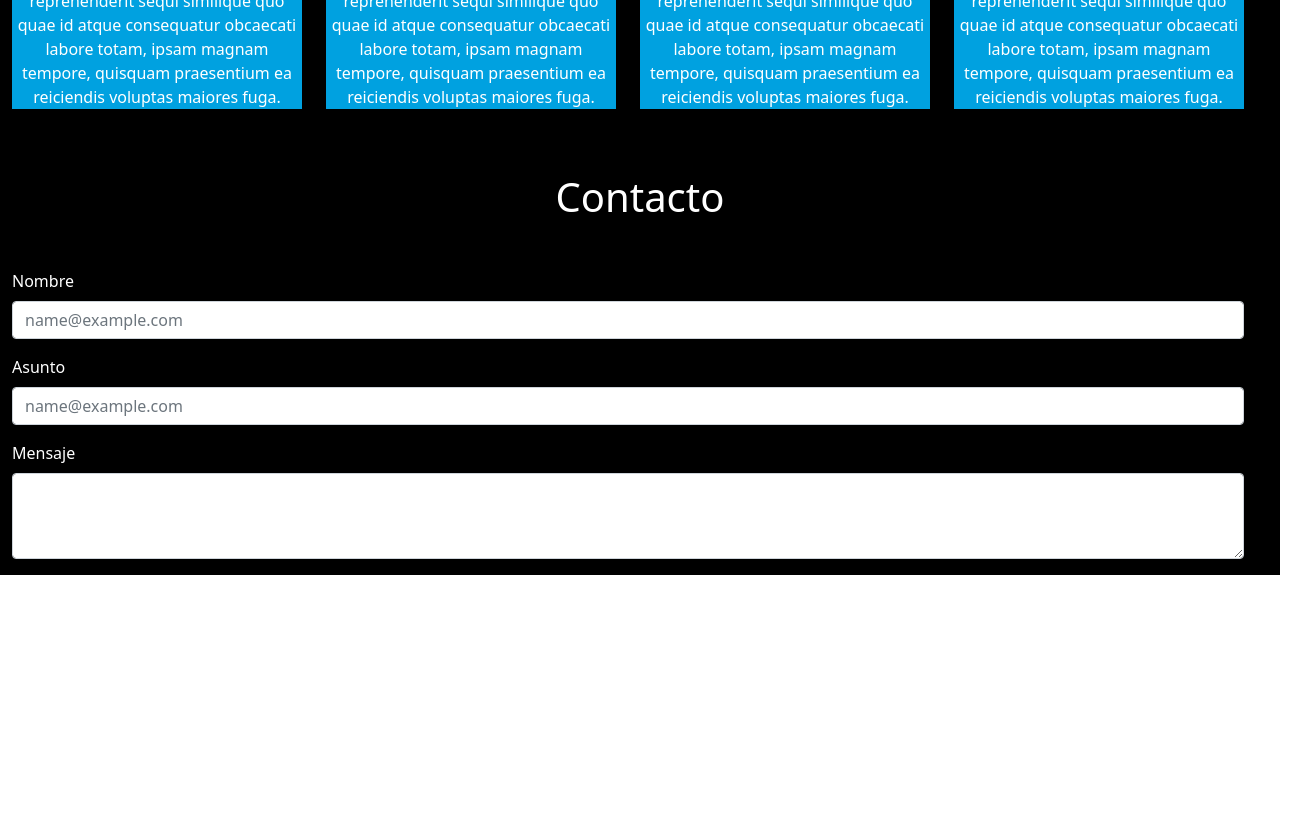
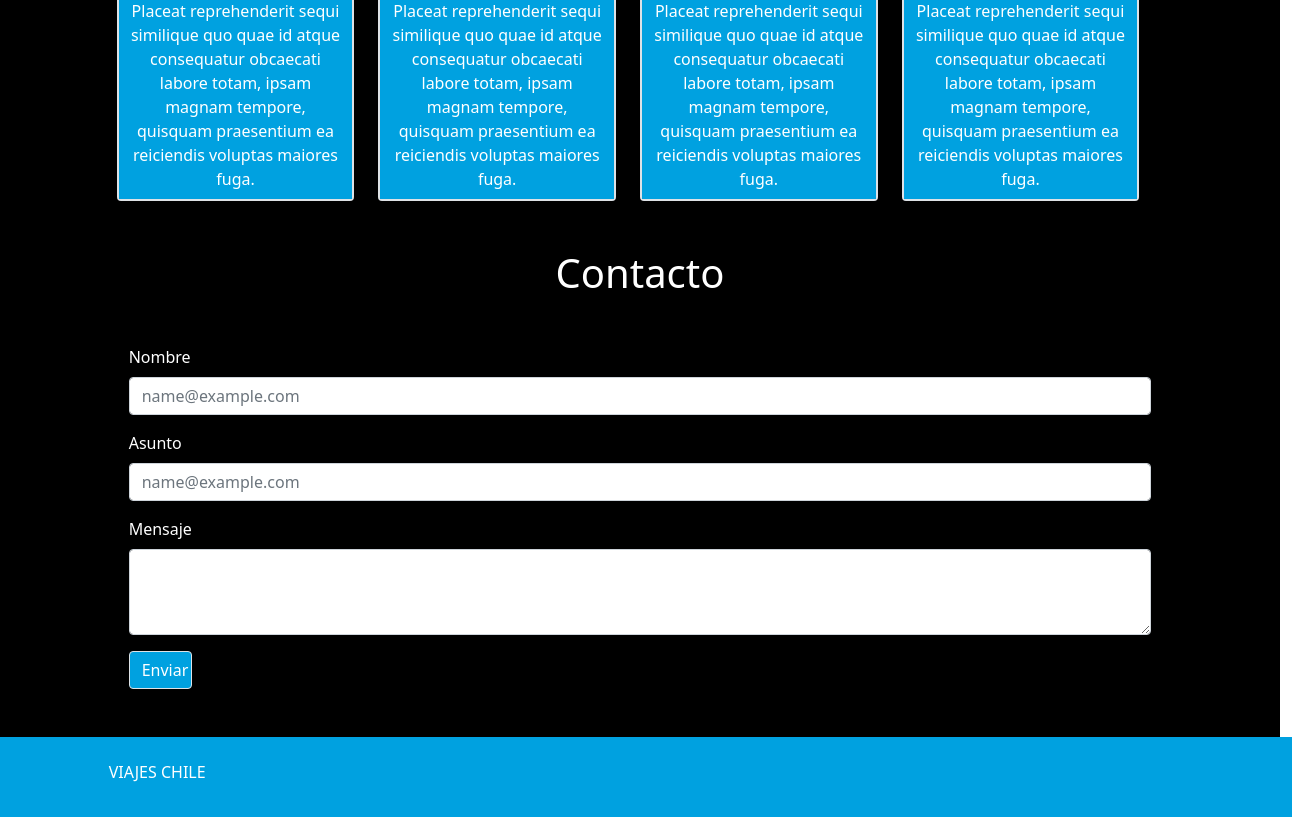
Before and after one commit to Hatecrew171/viajes_chile, a plain HTML site: page index.html in a window 1280 px wide. Shown: the part 613-1430 px from the top of the page, 1316 px wide, since content can reach past the window. Before the commit the page ends 1188 px from the top, so only its background shows below. Drawn offline with nearby package versions, Linux system fonts and the light colour scheme; a script that the page names is missing.

Commit message:
fixes varios HTML/CSS

```diff
--- a/assets/css/styles.css
+++ b/assets/css/styles.css
@@ -12,6 +12,13 @@ a{
 .list-blue{
     background-color: #00a1e0;
     color: white;
+    margin: 0 auto;
+}
+
+.bg-blue{
+    background-color: #00a1e0;
+    color: white;
+    min-height: 10vh;
 }
 
 .bg-black{
@@ -19,9 +26,10 @@ a{
 }
 
 .img-top{
-    width: 25rem;
-    max-height: 25vh;
+    width: 100%;
+    max-height: 18vh;
 }
 .desc-img{
-    max-width: 25rem;
+    width: 100%;
+    min-height: 1rem;
 }
--- a/index.html
+++ b/index.html
@@ -9,9 +9,10 @@
     <title>Viajes Chile</title>
 </head>
 <body>
-    <div class="row">
-        <nav class="navbar navbar-expand-lg z-1 position-absolute ms-5">
-            <div class="container-fluid me-5">
+    <main>
+        <div class="row bg-black">
+            <nav class="navbar navbar-expand-lg z-1 position-absolute">
+                <div class="container-fluid mx-5">
                     <a class="navbar-brand" href="#">
                         <img src="assets/img/viajes.svg" alt="Bootstrap" width="30" height="24">
                       </a>
@@ -22,7 +23,7 @@
                         <span class="navbar-toggler-icon"></span>
                     </button>
                     <div class="collapse navbar-collapse mx-auto" id="navbarSupportedContent">
-                    <ul class="navbar-nav navbar-nav-scroll ms-auto me-5" style="--bs-scroll-height: 100px;">
+                        <ul class="navbar-nav navbar-nav-scroll ms-auto" style="--bs-scroll-height: 100px;">
                             <li class="nav-item">
                             <a class="nav-link txth" href="#inicio">Inicio</a>
                             </li>
@@ -61,8 +62,12 @@
                 </button>
             </div>
         </div>
-    <div class="row bg-black text-white text-center mx-auto">
-        <h1 class="my-5">Quiénes Somos?</h1>
+    </main>
+    <section>
+        <div class="row bg-black text-white text-center mx-auto pb-5">
+            <h1 class="my-5" id="quienessomos">Quiénes Somos?</h1>
+            <div class="col-1"></div>
+            <div class="col-10">
                 <div class="row">
                     <div class="col-4">
                         <div class="list-blue mx-auto" style="width: 18rem;">
@@ -89,45 +94,64 @@
                         </div>
                     </div>
                 </div>
-        <h1 class="my-5">Destacados</h1>
+            </div>
+            <div class="col-1"></div>
+            <h1 class="my-5" id="destacados">Destacados</h1>
             <div class="row">
-            <div class="col-3">
+                <div class="col-1"></div>
+                <div class="col-10">
+                    <div class="row">
+                        <div class="col-3 mx-auto">
+                            <div class="border border-2 rounded-2">
                                 <div>
                                     <img src="assets/img/card1.jpg" class="img-top" alt="...">
                                 </div>
-                <div class="list-blue mx-auto desc-img">
-                    <p>Lorem ipsum, dolor sit amet consectetur adipisicing elit. Placeat reprehenderit sequi similique quo quae id atque consequatur obcaecati labore totam, ipsam magnam tempore, quisquam praesentium ea reiciendis voluptas maiores fuga.</p>
+                                <div class="mx-auto my-auto desc-img">
+                                    <p class="list-blue p-2">Lorem ipsum, dolor sit amet consectetur adipisicing elit. Placeat reprehenderit sequi similique quo quae id atque consequatur obcaecati labore totam, ipsam magnam tempore, quisquam praesentium ea reiciendis voluptas maiores fuga.</p>
+                                </div>
+                            </div>
+                        </div>
+                        <div class="col-3 mx-auto">
+                            <div class="border border-2 rounded-2">
+                                <div>
+                                    <img src="assets/img/card2.jpg" class="img-top" alt="...">
+                                </div>
+                                <div class="mx-auto my-auto desc-img">
+                                    <p class="list-blue p-2">Lorem ipsum, dolor sit amet consectetur adipisicing elit. Placeat reprehenderit sequi similique quo quae id atque consequatur obcaecati labore totam, ipsam magnam tempore, quisquam praesentium ea reiciendis voluptas maiores fuga.</p>
+                                </div>
+                            </div>
+                        </div>
+                        <div class="col-3 mx-auto">
+                            <div class="border border-2 rounded-2">
+                                <div>
+                                    <img src="assets/img/card3.jpg" class="img-top" alt="...">
+                                </div>
+                                <div class="mx-auto my-auto desc-img">
+                                    <p class="list-blue p-2">Lorem ipsum, dolor sit amet consectetur adipisicing elit. Placeat reprehenderit sequi similique quo quae id atque consequatur obcaecati labore totam, ipsam magnam tempore, quisquam praesentium ea reiciendis voluptas maiores fuga.</p>
+                                </div>
+                            </div>
+                        </div>
+                        <div class="col-3 mx-auto">
+                            <div class="border border-2 rounded-2">
+                                <div>
+                                    <img src="assets/img/card4.jpg" class="img-top" alt="...">
+                                </div>
+                                <div class="mx-auto my-auto desc-img">
+                                    <p class="list-blue p-2">Lorem ipsum, dolor sit amet consectetur adipisicing elit. Placeat reprehenderit sequi similique quo quae id atque consequatur obcaecati labore totam, ipsam magnam tempore, quisquam praesentium ea reiciendis voluptas maiores fuga.</p>
+                                </div>
+                            </div>
+                        </div>
                     </div>
 
                 </div>
-            <div class="col-3">
-                <div>
-                    <img src="assets/img/card2.jpg" class="img-top" alt="...">
+                <div class="col-1"></div>
             </div>
-                <div class="list-blue mx-auto desc-img">
-                    <p>Lorem ipsum, dolor sit amet consectetur adipisicing elit. Placeat reprehenderit sequi similique quo quae id atque consequatur obcaecati labore totam, ipsam magnam tempore, quisquam praesentium ea reiciendis voluptas maiores fuga.</p>
-                </div>
-
-            </div><div class="col-3">
-                <div>
-                    <img src="assets/img/card3.jpg" class="img-top" alt="...">
-                </div>
-                <div class="list-blue mx-auto desc-img">
-                    <p>Lorem ipsum, dolor sit amet consectetur adipisicing elit. Placeat reprehenderit sequi similique quo quae id atque consequatur obcaecati labore totam, ipsam magnam tempore, quisquam praesentium ea reiciendis voluptas maiores fuga.</p>
-                </div>
-
-            </div><div class="col-3">
-                <div>
-                    <img src="assets/img/card4.jpg" class="img-top" alt="...">
-                </div>
-                <div class="list-blue mx-auto desc-img">
-                    <p>Lorem ipsum, dolor sit amet consectetur adipisicing elit. Placeat reprehenderit sequi similique quo quae id atque consequatur obcaecati labore totam, ipsam magnam tempore, quisquam praesentium ea reiciendis voluptas maiores fuga.</p>
-                </div>
+            <h1 class="my-5" id="contacto">Contacto</h1>
+            <div class="row mx-auto">
+                <div class="col-lg-1">
 
                 </div>
-        </div>
-        <h1 class="my-5">Contacto</h1>
-        <div class="row">
+                <div class="col-lg-10">
                     <div class="mb-3 text-start">
                         <label for="name" class="form-label">Nombre</label>
                         <input type="text" class="form-control" id="name" placeholder="name@example.com">
@@ -140,9 +164,29 @@
                         <label for="emailbody" class="form-label">Mensaje</label>
                         <textarea class="form-control" id="emailbody" rows="3"></textarea>
                     </div>
+                    <div class="row">
+                        <div class="col-1">
+                            <button id="emailbtn" type="button" class="btn btn-link btn-footer col-sm-12 border border-1 rounded cabin-btn text-decoration-none list-blue">
+                                Enviar
+                            </button>
                         </div>
                     </div>
+                </div>
+                <div class="col-lg-1">
 
+                </div>
+            </div>
+        </div>
+    </section>
+    <footer>
+        <div class="row bg-blue">
+            <div class="col-1"></div>
+            <div class="col-10 my-auto">
+                <h6>VIAJES CHILE</h6>
+            </div>
+            <div class="col-1"></div>
+        </div>
+    </footer>
     <script src="https://cdn.jsdelivr.net/npm/bootstrap@5.0.2/dist/js/bootstrap.bundle.min.js" integrity="sha384-MrcW6ZMFYlzcLA8Nl+NtUVF0sA7MsXsP1UyJoMp4YLEuNSfAP+JcXn/tWtIaxVXM" crossorigin="anonymous"></script>
     <script src="https://code.jquery.com/jquery-3.7.1.js" integrity="sha256-eKhayi8LEQwp4NKxN+CfCh+3qOVUtJn3QNZ0TciWLP4=" crossorigin="anonymous"></script>
     <script src="assets/js/script.js"></script>
```
Lines whose indentation alone changed are shown as unchanged.
